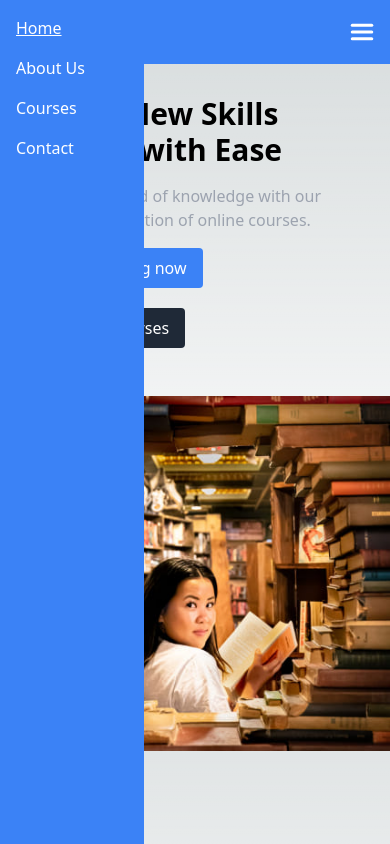
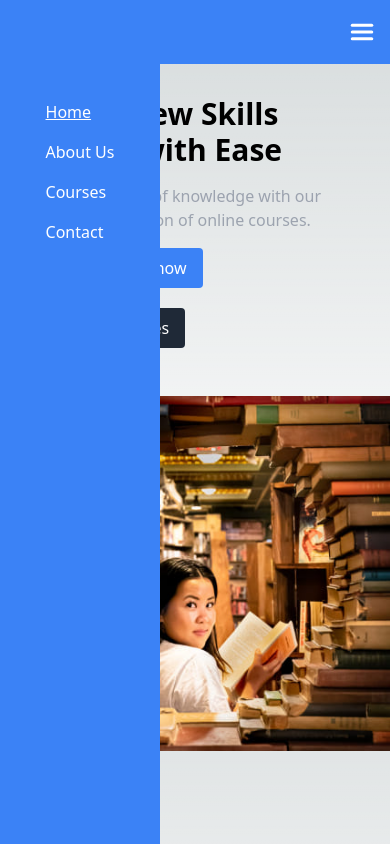
Before and after one commit to narendrarty17/CodeJs-Academy, a Next.js app: page / in a window 390 px wide. Both pictures are taken after a click on the button 362 px from the left and 32 px from the top of the page. Built offline with nearby package versions, Linux system fonts and the light colour scheme.

Commit message:
Update Header.js

```diff
--- a/components/Header.js
+++ b/components/Header.js
@@ -16,7 +16,7 @@ const NavLink = ({ link, activeLink, onClick, children }) => {
 
 const Sidebar = ({ activeLink, onLinkClick }) => {
     return (
-        <aside className="bg-blue-500 h-screen w-36 text-white p-4 fixed top-0 left-0 overflow-y-auto z-10">
+        <aside className="flex flex-col pt-[100px] items-center bg-blue-500 h-screen w-40 text-white p-4 fixed top-0 left-0 overflow-y-auto z-10">
             {/* Sidebar content */}
             <nav className="space-y-4">
                 <NavLink link="home" activeLink={activeLink} onClick={onLinkClick}>
```
